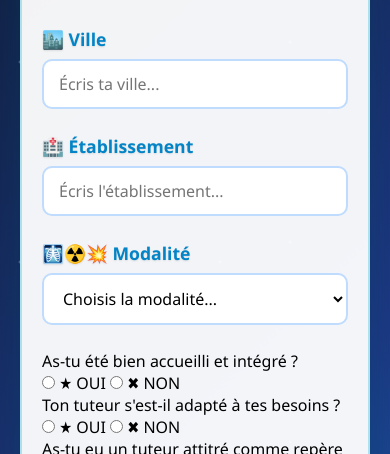
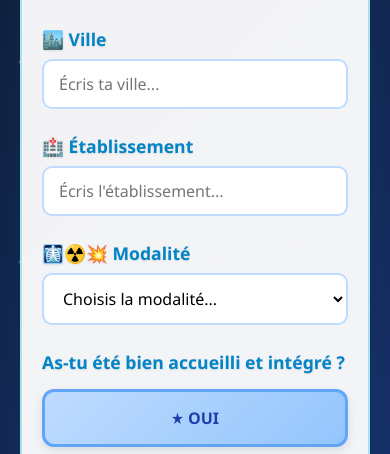
Before and after one commit to priscillasauvan-boop/questionnaire-lieux-de-stages, a website: page public/index.html in a window 390 px wide. Shown: the part 368-822 px from the top of the page. Drawn offline with Linux system fonts and the light colour scheme.

Commit message:
Update style.css

```diff
--- a/public/style.css
+++ b/public/style.css
@@ -172,6 +172,103 @@ body {
     min-height: 100px;
 }
 
+.question-group {
+    margin-bottom: 30px;
+}
+
+.question-label {
+    display: block;
+    font-size: 1.1rem;
+    font-weight: 600;
+    color: #0284c7;
+    margin-bottom: 15px;
+    text-shadow: 0 1px 2px rgba(0, 0, 0, 0.1);
+}
+
+.button-group {
+    display: flex;
+    gap: 15px;
+    justify-content: center;
+}
+
+.btn-choice {
+    flex: 1;
+    max-width: 200px;
+    cursor: pointer;
+    position: relative;
+}
+
+.btn-choice input[type="radio"] {
+    position: absolute;
+    opacity: 0;
+    width: 0;
+    height: 0;
+}
+
+.btn-choice span {
+    display: block;
+    padding: 20px;
+    border-radius: 12px;
+    font-size: 1.2rem;
+    font-weight: 700;
+    text-align: center;
+    transition: all 0.3s ease;
+    border: 3px solid transparent;
+    box-shadow: 0 4px 10px rgba(0, 0, 0, 0.1);
+}
+
+.btn-yes span {
+    background: linear-gradient(135deg, #bfdbfe, #93c5fd);
+    color: #1e40af;
+    border-color: #60a5fa;
+}
+
+.btn-no span {
+    background: linear-gradient(135deg, #e0e7ff, #c7d2fe);
+    color: #3730a3;
+    border-color: #a5b4fc;
+}
+
+.btn-choice input[type="radio"]:checked + span {
+    transform: scale(1.08);
+    box-shadow: 0 8px 20px rgba(0, 0, 0, 0.2);
+}
+
+.btn-yes input[type="radio"]:checked + span {
+    background: linear-gradient(135deg, #3b82f6, #2563eb);
+    color: #fff;
+    border-color: #2563eb;
+    box-shadow: 0 8px 25px rgba(59, 130, 246, 0.5);
+}
+
+.btn-no input[type="radio"]:checked + span {
+    background: linear-gradient(135deg, #6366f1, #4f46e5);
+    color: #fff;
+    border-color: #4f46e5;
+    box-shadow: 0 8px 25px rgba(99, 102, 241, 0.5);
+}
+
+.btn-choice:hover span {
+    transform: translateY(-3px);
+    box-shadow: 0 6px 15px rgba(0, 0, 0, 0.15);
+}
+
+@media (max-width: 768px) {
+    .button-group {
+        flex-direction: column;
+        gap: 10px;
+    }
+
+    .btn-choice {
+        max-width: 100%;
+    }
+
+    .btn-choice span {
+        padding: 15px;
+        font-size: 1rem;
+    }
+}
+
 .submit-btn {
     width: 100%;
     padding: 15px;
```
